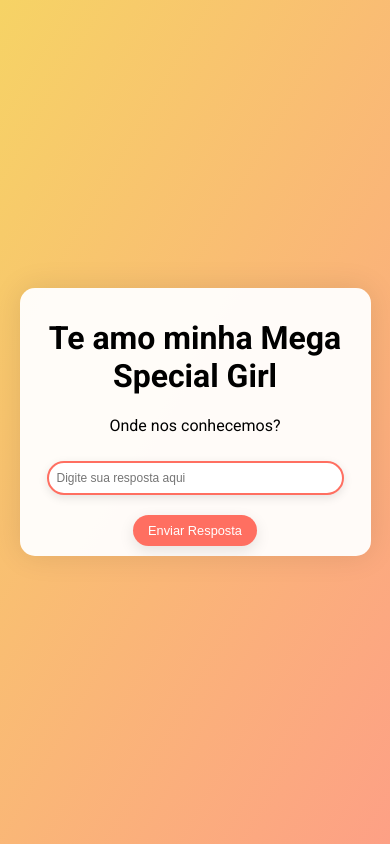
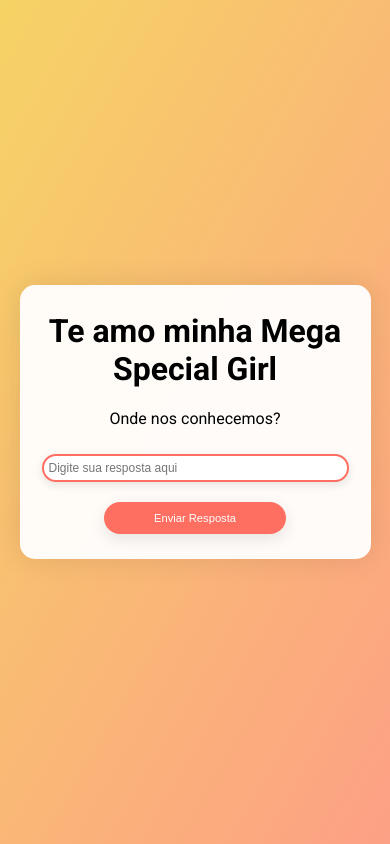
Before and after one commit to CarlossViniciuss/valentinesDay, a plain HTML site: page index.html in a window 390 px wide. Drawn offline with Linux system fonts and the light colour scheme.

Commit message:
Retornei o tamanho das fontes em celulares menores

```diff
--- a/styles.css
+++ b/styles.css
@@ -135,7 +135,7 @@ input:focus {
 }
 
 .letter-input {
-    width: 40px;
+    width: 50px;
     display: inline-block;
     vertical-align: middle;
     margin-left: 10px;
@@ -224,7 +224,23 @@ input.invalid {
 
 @media screen and (max-width: 428px) {
     .container {
-        width: 95%;
-        padding: 10px 15px;
+        width: 100%;
+        padding: 5px 10px;
+    }
+
+    input {
+        font-size: 12px; /* Ajusta o tamanho da fonte para dispositivos muito pequenos */
+        padding: 5px;
+    }
+
+    .letter-input {
+        width: 25px; /* Ajustado para telas muito pequenas */
+        font-size: 16px; /* Ajusta o tamanho da fonte para o input */
+    }
+
+    button {
+        font-size: 0.7em; /* Ajusta o tamanho do botão */
+        padding: 10px 50px;
+        margin-bottom: 20px;
     }
 }
```
